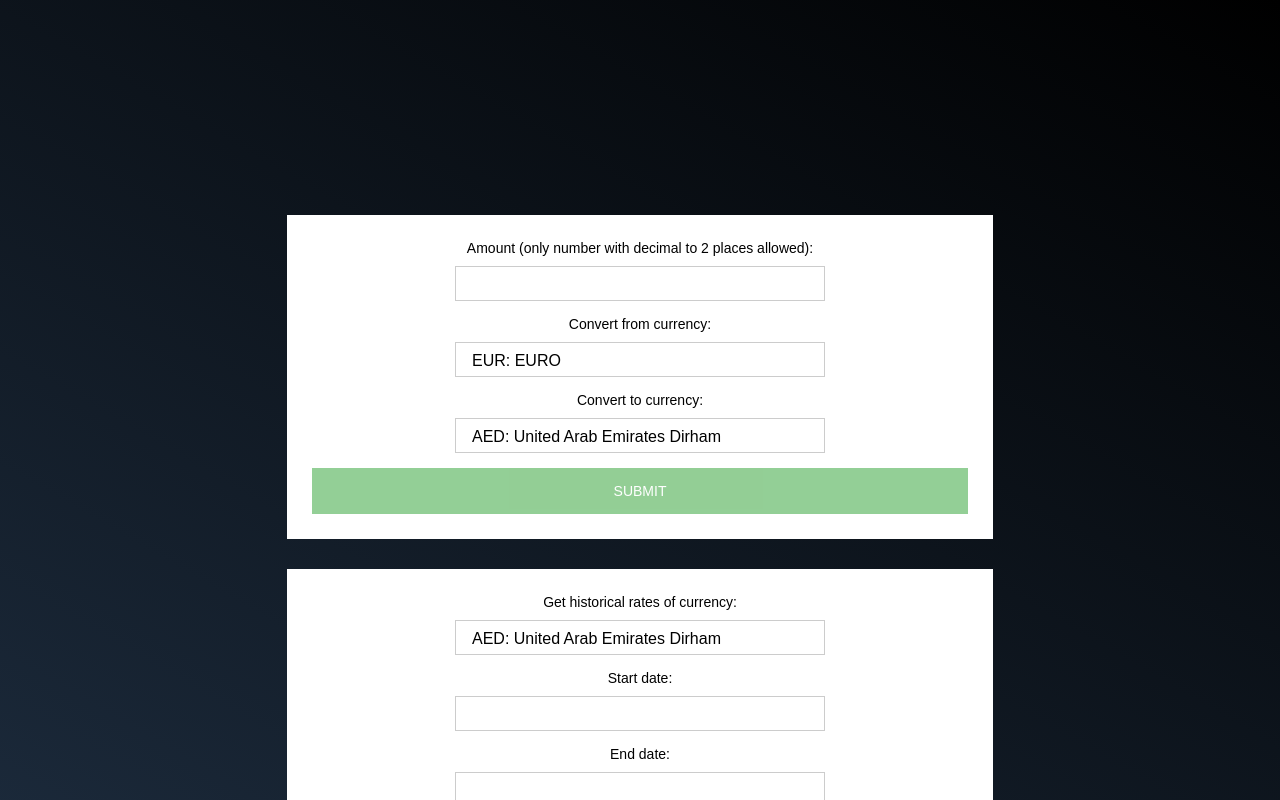
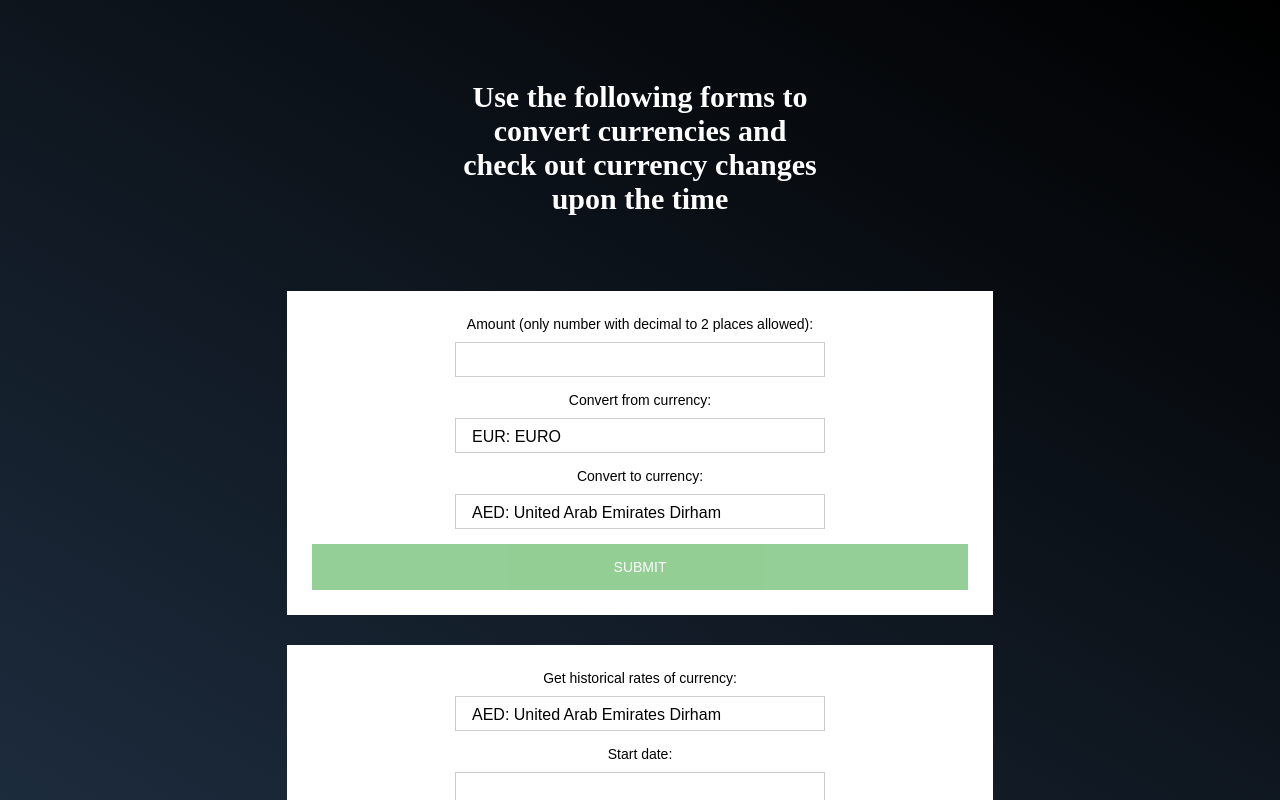
Before and after one commit to an-ska/Currency-Converter, a React app: page / in a window 1280 px wide. Shown: the top 800 px of the page. Built offline with nearby package versions, Linux system fonts and the light colour scheme.

Commit message:
Add page tittle

```diff
--- a/src/containers/CurrencyApp/CurrencyApp.js
+++ b/src/containers/CurrencyApp/CurrencyApp.js
@@ -27,6 +27,10 @@ const CurrencyApp = () => {
 
 	return (
 		<div className="currency-app">
+			<h1 className="currency-app__title">
+				Use the following forms to convert currencies and check out currency changes
+				upon the time
+			</h1>
 			<div className="currency-app__container">
 				<ConverterForm />
 				{conversionError && <ErrorMessage text={conversionErrorText} />}
--- a/src/containers/CurrencyApp/CurrencyApp.scss
+++ b/src/containers/CurrencyApp/CurrencyApp.scss
@@ -1,6 +1,16 @@
+@import "../../styles/variables.scss";
+
 .currency-app {
   background-image: linear-gradient(-150deg, #000000, #203145);
-  padding: 200px 10px;
+  padding: 20px 10px;
+
+  &__title {
+    font-size: 30px;
+    color: $main-color;
+    text-align: center;
+    margin: 60px auto;
+    width: 370px;
+  }
 
   &__container {
     width: 70%;
```
